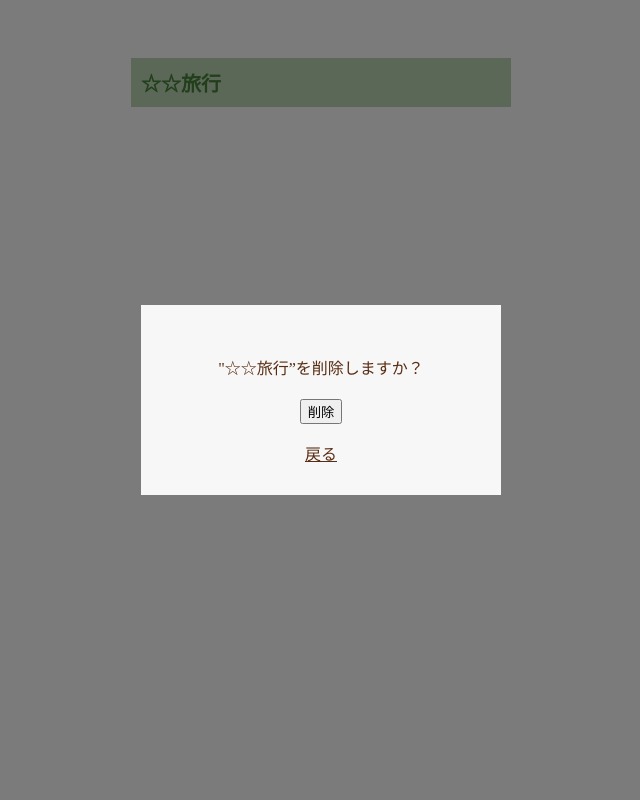
After one commit to mako9606/travel-scheduler, a Django app: template travel-scheduler/plans/templates/plans/plan_delete.html in a window 1280 px wide. The commit adds this page. Shown: the whole page, without its empty margins (319-959 px from the left). Run offline with Django 3.2, Linux system fonts and the light colour scheme; the template is opened without the code that fills it, so the values that code supplies are empty.

Commit message:
plan_delete作成・表示させる

```diff
--- a/travel-scheduler/plans/static/plans/plan_create.css
+++ b/travel-scheduler/plans/static/plans/plan_create.css
@@ -37,7 +37,7 @@ label{
 
 input[name="plan_name"],
 input[type="start_date"],
-input[type="start_date"]{
+input[type="end_date"]{
     width: 100%;
     padding: 12px;
     font-size: 16px;
--- /dev/null
+++ b/travel-scheduler/plans/static/plans/plan_delete.css
@@ -0,0 +1,89 @@
+/* タイトルの緑背景 */
+.page-title {
+    background: #b7d2b1ff;
+    padding: 10px;
+    color: #447d37;
+    font-size: 20px;
+    font-weight: bold;
+    width: 90%;
+    max-width: 380px;
+    margin: 20px auto 10px auto;
+    box-sizing: border-box;
+}
+
+.form-container{
+    width: 90%;
+    max-width: 380px;
+    margin: 0 auto;
+}
+
+body{
+    text-align: left;
+    font-size: 17px;
+    color: #592d13;
+    background-color: #f7f7f7ff;
+    display: block;
+    padding-top: 30px;
+    padding-bottom: 30px;
+}
+
+label{
+    display: block;
+    font-size: 16px;
+    margin-top: 15px;
+    margin-bottom: 5px;
+}
+
+/* モーダル表示風 */
+.modal-overlay{
+    position: fixed;
+    inset: 0;
+    background: rgba(0, 0, 0, 0.5);
+    display: flex;
+    align-items: center;
+    justify-content: center;
+    z-index: 9999;
+}
+
+.modal-box{
+    background: #f7f7f7;
+    padding: 30px 20px;
+    width: 90%;
+    max-width: 320px;
+    text-align: center;
+    position: relative;
+    border-color: #592d13;
+}
+
+.modal-message{
+    font-size: 16px;
+    color: #592d13;
+    margin: 20px 0;
+}
+
+.logout-actions{
+    border-top: 1px solid #592d13;
+    margin-top: 20px;
+    padding-top: 20px;
+    display: flex;
+    justify-content: center;
+    align-items: center;
+    gap: 24px;
+}
+
+.btn-logout,
+.btn-cancel{
+    font-size: 16px;
+    color: #592d13;
+    margin: 20px 0;
+    cursor: pointer;
+}
+
+/* 文字の主張 */
+.btn-logout{
+    font-weight: bold;
+}
+
+.btn-cancel{
+    font-weight: normal;
+}
--- a/travel-scheduler/plans/templates/plans/plan_create.html
+++ b/travel-scheduler/plans/templates/plans/plan_create.html
@@ -27,7 +27,6 @@
 
         <div class="form-group">
             <label>出発日</label>
-
 
             <div class="date-row">
 
--- /dev/null
+++ b/travel-scheduler/plans/templates/plans/plan_delete.html
@@ -0,0 +1,31 @@
+<head>
+<!-- 画面設計図　スライド12 -->
+<title>プラン詳細画面（詳細情報　削除）</title>
+
+    {% load static %}
+    <link rel="stylesheet" href="{% static 'plans/plan_delete.css' %}">
+
+</head>
+
+<body>
+    <div class="page-title">☆☆旅行</div>
+
+    <div class="modal-overlay">
+        <div class="form-container modal-box">
+
+            <p class="modal-message"> "☆☆旅行”を削除しますか？</p>
+
+            <div class="delete-actions">
+                <form method="POST" action="{% url 'plans:plan_list' %}">
+                    {% csrf_token %}
+                    <button type="submit" class="btn-delete">
+                        削除
+                    </button>
+                </form>
+
+
+            <a href="{% url 'plans:plan_edit' %}" class="btn-cancel">戻る</a>
+        </div>
+    </div>
+
+</body>
--- a/travel-scheduler/plans/urls.py
+++ b/travel-scheduler/plans/urls.py
@@ -8,4 +8,5 @@ urlpatterns = [
     path('new/', views.PlanCreateView.as_view(), name='plan_create'),
     path('detail/', views.PlanDetailView.as_view(), name='plan_detail'),
     path('plan_edit/', views.plan_edit, name='plan_edit'),
+    path('plan_delete/', views.plan_delete, name='plan_delete'),
 ]
--- a/travel-scheduler/plans/views.py
+++ b/travel-scheduler/plans/views.py
@@ -15,6 +15,8 @@ def plan_list(request):
 def plan_edit(request):
     return render(request, 'plans/plan_edit.html')
 
+def plan_delete(request):
+    return render(request, 'plans/plan_delete.html')
 
 
 #class PlanCreateView(LoginRequiredMixin, CreateView):
```
Also changed, not shown: travel-scheduler/plans/static/plans/plan_edit.css (+39 -0 lines), travel-scheduler/plans/templates/plans/plan_edit.html (+70 -9 lines).
